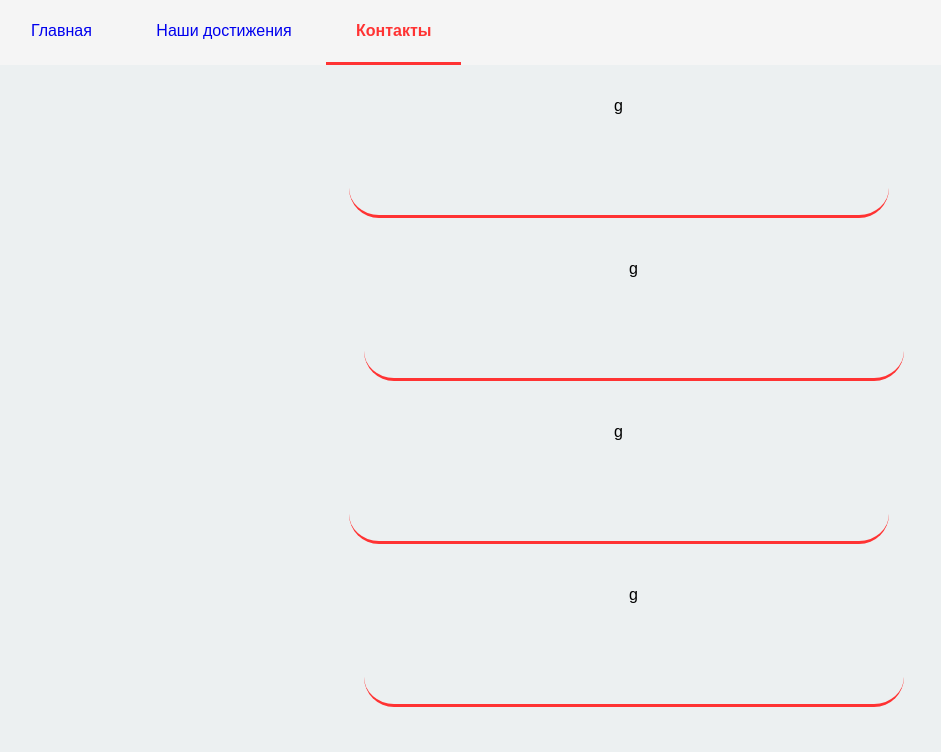
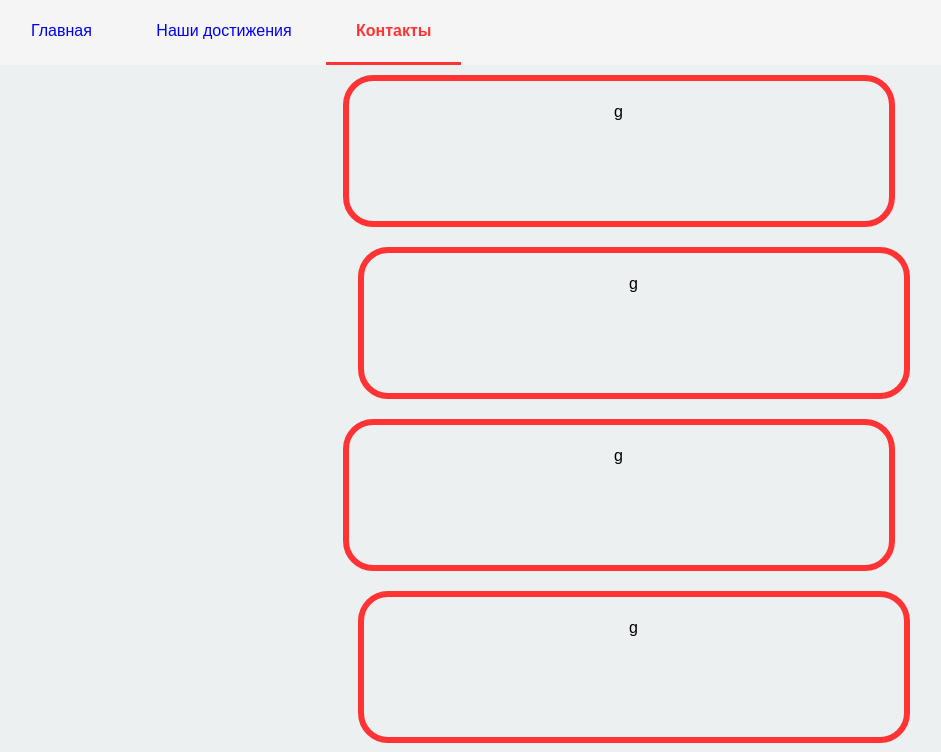
Before and after one commit to Crackedduck/fbi, a plain HTML site: page info/2.html in a window 1280 px wide. Shown: the top 752 px of the page, without its empty margins (14-955 px from the left). Drawn offline with Linux system fonts and the light colour scheme.

Commit message:
Add files via upload

```diff
--- a/открой сайт.css
+++ b/открой сайт.css
@@ -108,7 +108,7 @@ center .main ul li p {
     border-radius: 30px;
     max-width: 500px;
     min-height: 100px;
-    border-bottom: 3px solid #ff3333;
+    border: 6px solid #ff3333;
 }
 
 .card_1 {
```
